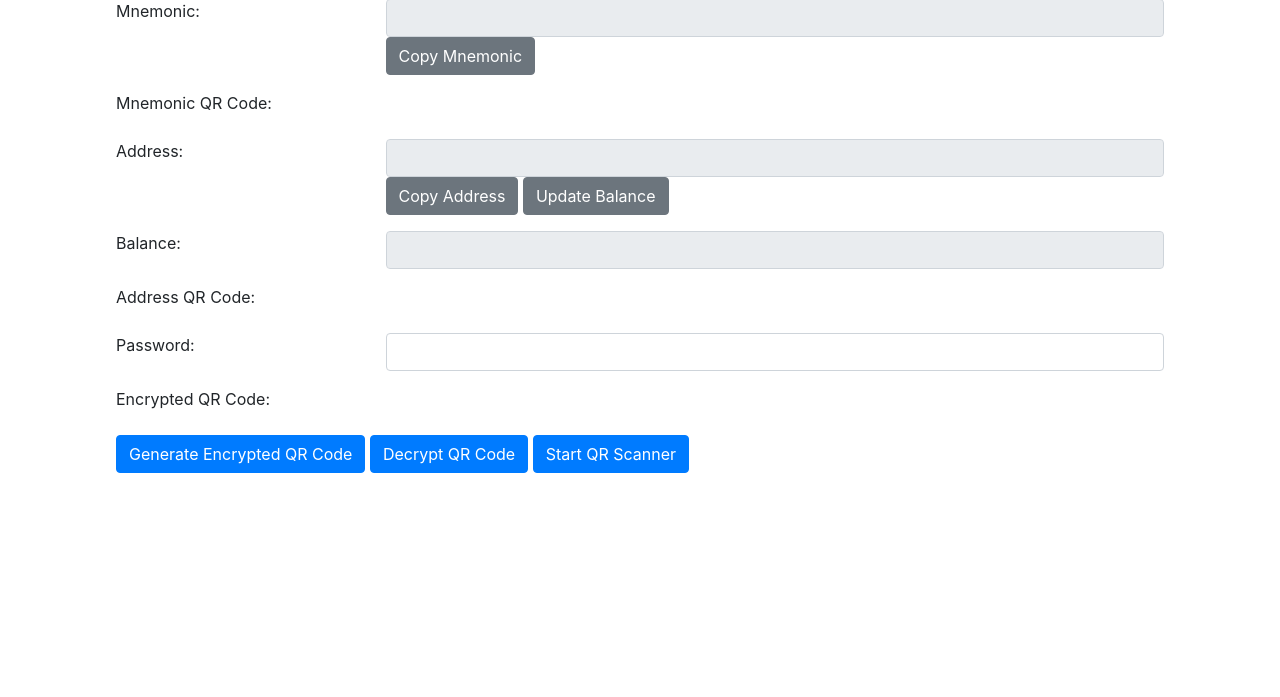
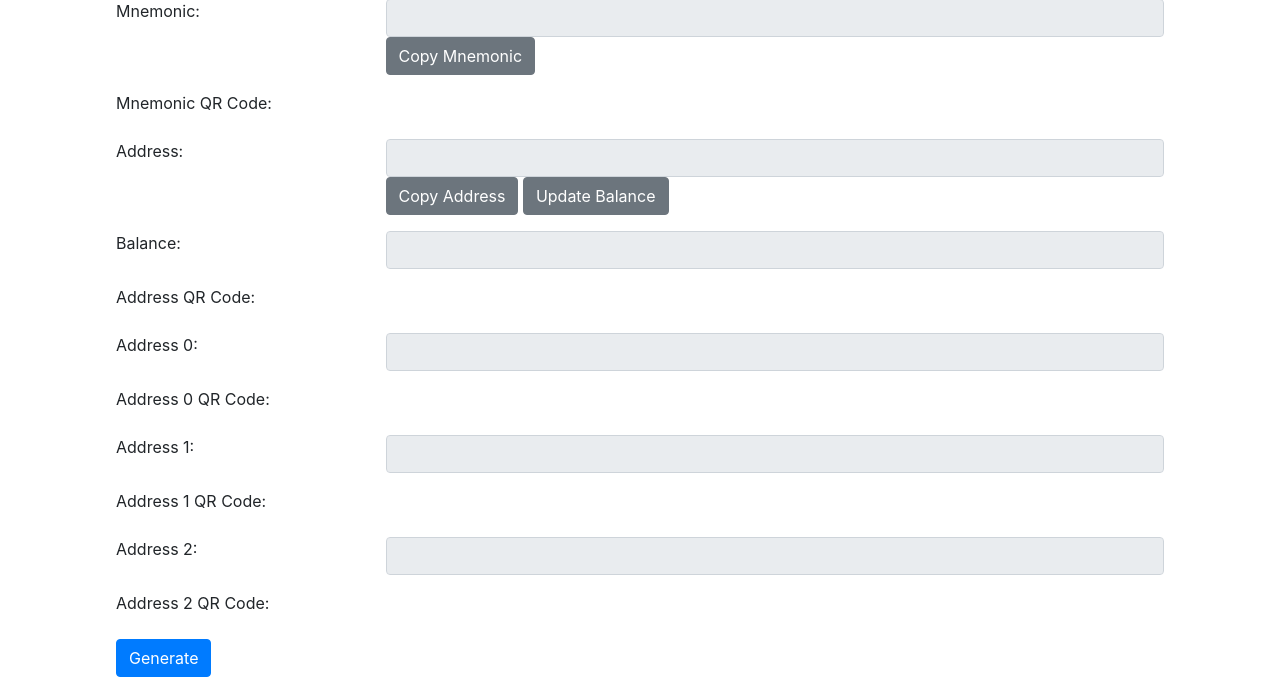
Before and after one commit to BeechatNetworkSystemsLtd/bitcoinseedtoqr, a Flask app: page / in a window 1280 px wide. Shown: the part 765-1462 px from the top of the page. Before the commit the page ends 1238 px from the top, so only its background shows below. Run offline with Flask 2, Linux system fonts and the light colour scheme; some libraries are stand-ins or nearby versions.

Commit message:
Update index.html

```diff
--- a/app/templates/index.html
+++ b/app/templates/index.html
@@ -28,9 +28,6 @@
             <div class="col-sm-9">
                 <input type="text" id="mnemonic" class="form-control" readonly>
                 <button type="button" id="copy-mnemonic" class="btn btn-secondary">Copy Mnemonic</button>
-
-
-
             </div>
         </div>
 
@@ -40,7 +37,6 @@
                 <div class="canvas-container">
                     <canvas id="mnemonic-qr"></canvas>
                 </div>
-
             </div>
         </div>
 
@@ -60,56 +56,65 @@
             </div>
         </div>
 
-
         <div class="form-group row">
             <label for="address-qr" class="col-sm-3">Address QR Code:</label>
             <div class="col-sm-9">
                 <div class="canvas-container">
                     <canvas id="address-qr"></canvas>
                 </div>
-
-
             </div>
         </div>
 
-
-
+        <!-- Add elements for the other addresses and their QR codes -->
         <div class="form-group row">
-            <label for="password" class="col-sm-3">Password:</label>
+            <label for="address0" class="col-sm-3">Address 0:</label>
             <div class="col-sm-9">
-                <input type="password" id="password" class="form-control">
+                <input type="text" id="address0" class="form-control" readonly>
             </div>
         </div>
 
         <div class="form-group row">
-            <label for="encrypted-qr" class="col-sm-3">Encrypted QR Code:</label>
+            <label for="address0-qr" class="col-sm-3">Address 0 QR Code:</label>
             <div class="col-sm-9">
                 <div class="canvas-container">
-                    <canvas id="encrypted-qr"></canvas>
-
+                    <canvas id="address0-qr"></canvas>
                 </div>
-
-            </div>
-        </div>
-
-        <input type="hidden" id="ciphertext">
-        <input type="hidden" id="scanned-ciphertext">
-
-        <div class="form-group row">
-            <div class="col-sm-12">
-                <button type="button" id="generate" class="btn btn-primary">Generate Encrypted QR Code</button>
-                <button type="button" id="decrypt" class="btn btn-primary">Decrypt QR Code</button>
-                <button type="button" id="start-scanner" class="btn btn-primary">Start QR Scanner</button>
             </div>
         </div>
 
         <div class="form-group row">
-            <div class="col-sm-12">
-                <div id="scanner"></div>
-                <p id="scan-result"></p>
+            <label for="address1" class="col-sm-3">Address 1:</label>
+            <div class="col-sm-9">
+                <input type="text" id="address1" class="form-control" readonly>
             </div>
         </div>
 
+        <div class="form-group row">
+            <label for="address1-qr" class="col-sm-3">Address 1 QR Code:</label>
+            <div class="col-sm-9">
+                <div class="canvas-container">
+                    <canvas id="address1-qr"></canvas>
+                </div>
+            </div>
+        </div>
+
+        <div class="form-group row">
+            <label for="address2" class="col-sm-3">Address 2:</label>
+            <div class="col-sm-9">
+                <input type="text" id="address2" class="form-control" readonly>
+            </div>
+        </div>
+
+        <div class="form-group row">
+            <label for="address2-qr" class="col-sm-3">Address 2 QR Code:</label>
+            <div class="col-sm-9">
+                <div class="canvas-container">
+                    <canvas id="address2-qr"></canvas>
+                </div>
+            </div>
+        </div>
+
+        <button type="button" id="generate" class="btn btn-primary">Generate</button>
     </form>
 </div>
 {% endblock %}
```
